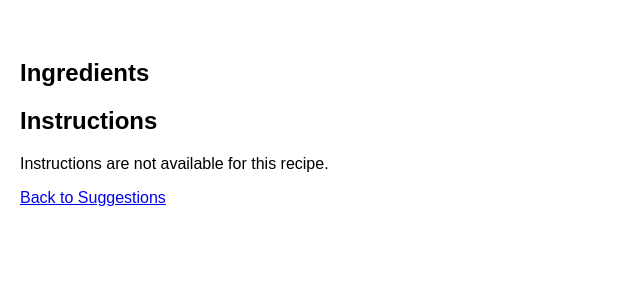
After one commit to rodapoyraz/SK_Food_Suggestion, a Flask app: template templates/recipe_details.html in a window 1280 px wide. The commit adds this page. Shown: the top 300 px of the page, without its empty margins (0-640 px from the left). Run offline with Flask 3, Linux system fonts and the light colour scheme; the template is opened without the code that fills it, so the values that code supplies are empty.

Commit message:
Recepies added to the website.

```diff
--- a/app.py
+++ b/app.py
@@ -78,20 +78,15 @@ def get_food_suggestions(country=None, meal_type=None, diet=None, ingredients=No
     response = requests.get(API_URL, params=params)
     results = response.json().get('results', [])
 
-    # Fetch detailed recipe information for each result
-    recipes = []
-    for recipe in results:
-        recipe_id = recipe.get('id')
-        recipe_details = requests.get(
-            f"https://api.spoonacular.com/recipes/{recipe_id}/information",
-            params={'apiKey': API_KEY}
-        ).json()
-        recipes.append({
-            'title': recipe_details.get('title', 'No Title'),
-            'image': recipe_details.get('image', ''),
-            'sourceUrl': recipe_details.get('sourceUrl', '#')
-        })
-
+    # Simplify the results
+    recipes = [
+        {
+            'id': recipe.get('id'),
+            'title': recipe.get('title', 'No Title'),
+            'image': recipe.get('image', ''),
+        }
+        for recipe in results
+    ]
     return recipes
 
 
@@ -154,6 +149,26 @@ def suggestions():
         return render_template('suggestions.html', recipes=recipes)
 
     return render_template('suggestions.html', recipes=[])
+
+
+@app.route('/recipe/<int:recipe_id>')
+def recipe_details(recipe_id):
+    if 'user_id' not in session:
+        return redirect('/')
+
+    # Fetch recipe details from Spoonacular
+    response = requests.get(
+        f"https://api.spoonacular.com/recipes/{recipe_id}/information",
+        params={'apiKey': API_KEY}
+    )
+    recipe = response.json()
+
+    # Handle case where no recipe is found
+    if not recipe:
+        return "Recipe details not available.", 404
+
+    # Render the recipe details page
+    return render_template('recipe_details.html', recipe=recipe)
 
 
 @app.route('/favorites')
--- /dev/null
+++ b/templates/recipe_details.html
@@ -0,0 +1,37 @@
+<!DOCTYPE html>
+<html lang="en">
+<head>
+    <meta charset="UTF-8">
+    <title>{{ recipe.title }}</title>
+    <style>
+        body {
+            font-family: Arial, sans-serif;
+            margin: 20px;
+        }
+        img {
+            max-width: 400px;
+        }
+        ul {
+            list-style-type: square;
+            padding-left: 20px;
+        }
+    </style>
+</head>
+<body>
+    <h1>{{ recipe.title }}</h1>
+    <img src="{{ recipe.image }}" alt="{{ recipe.title }}">
+    <h2>Ingredients</h2>
+    <ul>
+        {% for ingredient in recipe.extendedIngredients %}
+            <li>{{ ingredient.original }}</li>
+        {% endfor %}
+    </ul>
+    <h2>Instructions</h2>
+    {% if recipe.instructions %}
+        <p>{{ recipe.instructions | safe }}</p>
+    {% else %}
+        <p>Instructions are not available for this recipe.</p>
+    {% endif %}
+    <a href="/suggestions">Back to Suggestions</a>
+</body>
+</html>
--- a/templates/suggestions.html
+++ b/templates/suggestions.html
@@ -99,7 +99,7 @@
             <div class="recipe">
                 <h3>{{ recipe.title }}</h3>
                 <img src="{{ recipe.image }}" alt="{{ recipe.title }}">
-                <p><a href="{{ recipe.sourceUrl }}" target="_blank">View Recipe</a></p>
+                 <p><a href="/recipe/{{ recipe.id }}" target="_blank">View Recipe</a></p>
                 <form method="POST" action="/add_favorite">
                     <input type="hidden" name="food_name" value="{{ recipe.title }}">
                     <button type="submit">Add to Favorites</button>
```
